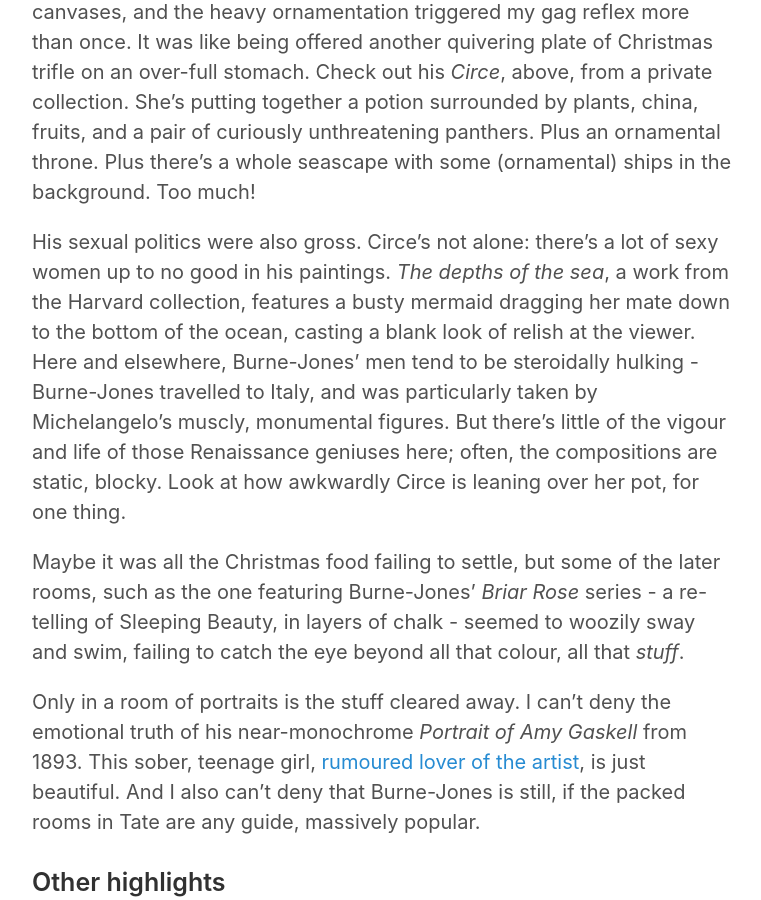
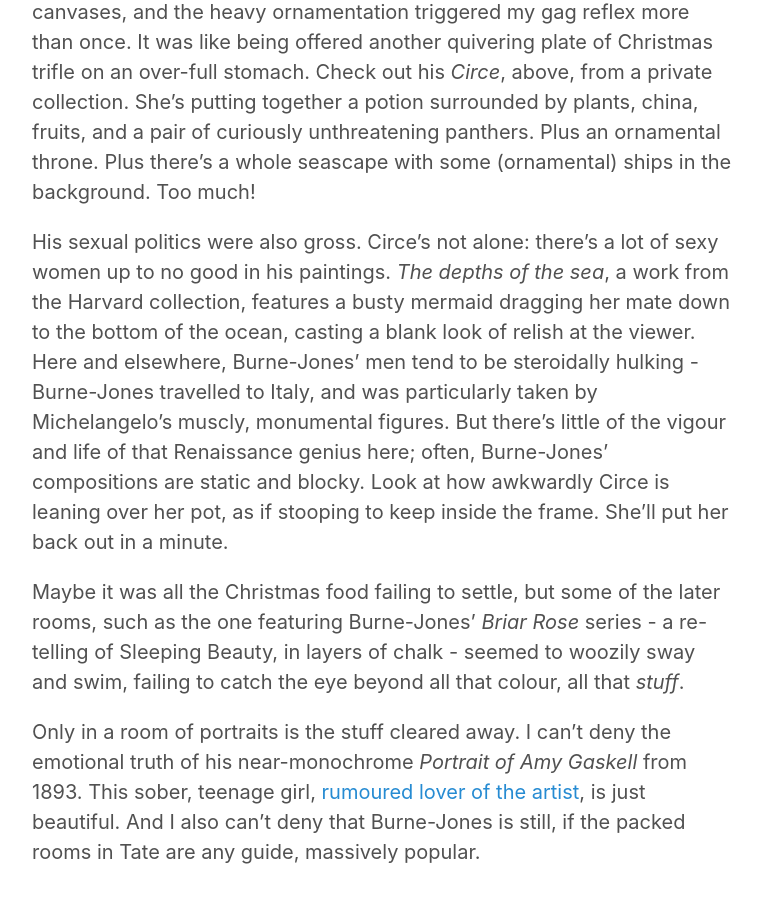
Before and after one commit to JMDKC/jmdkc.github.io, a Jekyll site: the page built from _posts/2019-01-06-burne-jones-tate.md, in a window 1280 px wide and 900 px high, scrolled down 1276 px. Shown: the whole window, without its empty margins (258-1019 px from the left). Built offline with Jekyll 4.4.1, drawn with Linux system fonts in a browser that asks for light colours.

Commit message:
updated post

```diff
--- a/_posts/2019-01-06-burne-jones-tate.md
+++ b/_posts/2019-01-06-burne-jones-tate.md
@@ -11,7 +11,7 @@ Burne-Jones’ popularity comes not just from the accessibility of his subjects,
 
 The sugar rush of his sumptuous use of colour, the huge scale of the canvases, and the heavy ornamentation triggered my gag reflex more than once. It was like being offered another quivering plate of Christmas trifle on an over-full stomach. Check out his *Circe*, above, from a private collection. She’s putting together a potion surrounded by plants, china, fruits, and a pair of curiously unthreatening panthers. Plus an ornamental throne. Plus there’s a whole seascape with some (ornamental) ships in the background. Too much!
 
-His sexual politics were also gross. Circe’s not alone: there’s a lot of sexy women up to no good in his paintings. *The depths of the sea*, a work from the Harvard collection, features a busty mermaid dragging her mate down to the bottom of the ocean, casting a blank look of relish at the viewer. Here and elsewhere, Burne-Jones’ men tend to be steroidally hulking - Burne-Jones travelled to Italy, and was particularly taken by Michelangelo’s muscly, monumental figures. But there’s little of the vigour and life of those Renaissance geniuses here; often, the compositions are static, blocky. Look at how awkwardly Circe is leaning over her pot, for one thing.
+His sexual politics were also gross. Circe’s not alone: there’s a lot of sexy women up to no good in his paintings. *The depths of the sea*, a work from the Harvard collection, features a busty mermaid dragging her mate down to the bottom of the ocean, casting a blank look of relish at the viewer. Here and elsewhere, Burne-Jones’ men tend to be steroidally hulking - Burne-Jones travelled to Italy, and was particularly taken by Michelangelo’s muscly, monumental figures. But there’s little of the vigour and life of that Renaissance genius here; often, Burne-Jones' compositions are static and blocky. Look at how awkwardly Circe is leaning over her pot, as if stooping to keep inside the frame. She'll put her back out in a minute.
 
 Maybe it was all the Christmas food failing to settle, but some of the later rooms, such as the one featuring Burne-Jones’ *Briar Rose* series - a re-telling of Sleeping Beauty, in layers of chalk - seemed to woozily sway and swim, failing to catch the eye beyond all that colour, all that *stuff*.
 
```
